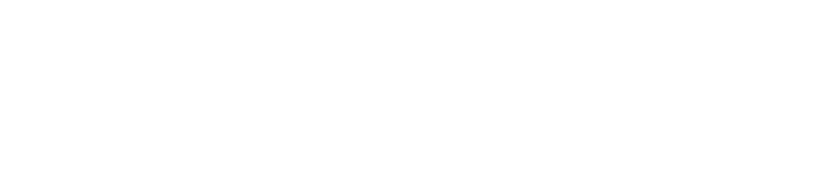
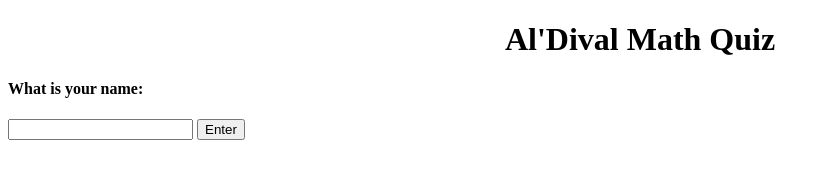
Before and after one commit to StarofV/IST-Maths-Website, a plain HTML site: page index.html in a window 1280 px wide. Shown: the whole page, without its empty margins (0-830 px from the left). Drawn offline with Linux system fonts and the light colour scheme.

Commit message:
Did some stuff

```diff
--- a/index.html
+++ b/index.html
@@ -6,8 +6,21 @@
     <meta http-equiv="X-UA-Compatible" content="ie=edge">
     <title>Al'Dival's Maths Project</title>
     <script src="third-party/jquery-3.3.1.min.js"></script>
+    <link rel="stylesheet" href="styles/index.css">
 </head>
 <body>
+    <div id = "Header">
+        <h1 id="title">Al'Dival Math Quiz</h1>
+    </div>
 
+    <div id = "Body">
+        <h4>What is your name:</h4>
+        <input type="text" id="name">
+        <button>Enter</button>
+    </div>
+
+    <div id="sidebar">
+
+    </div>
 </body>
 </html>
--- /dev/null
+++ b/styles/index.css
@@ -0,0 +1,3 @@
+#title{
+    text-align: center;
+}
```
Also changed, not shown: Scripts/function.js (added).
